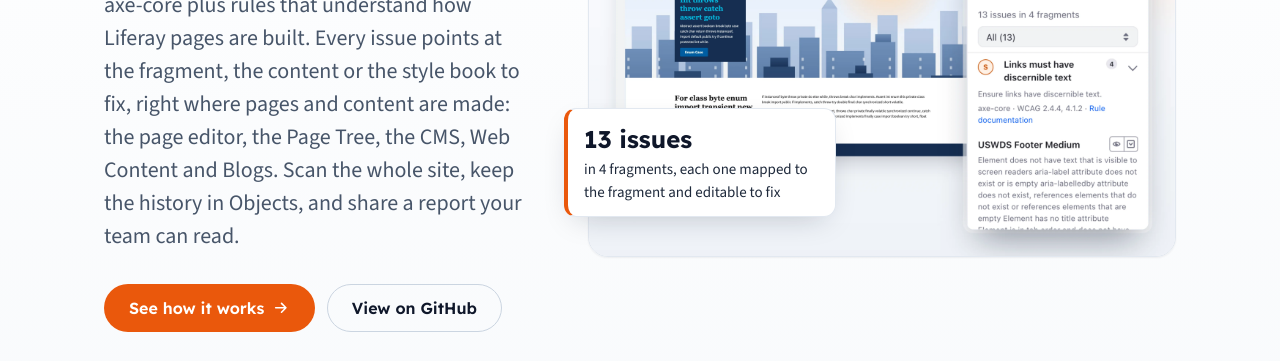
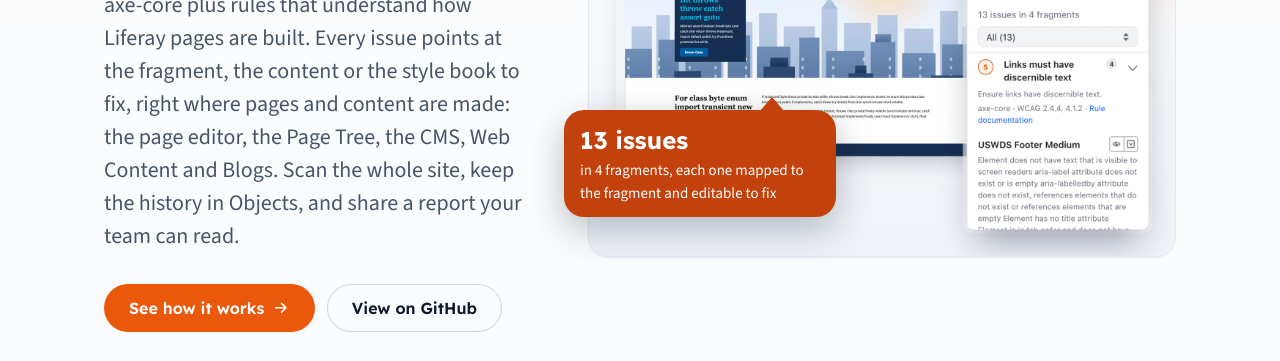
Before and after one commit to marcoscv-work/liferay-accessibility-scanner, a website: page site/index.html in a window 1280 px wide. Shown: the part 431-792 px from the top of the page. Drawn offline with nearby package versions, Linux system fonts and the light colour scheme.

Commit message:
Turn the hero callout into a speech bubble pointing at the page

```diff
--- a/site/styles.css
+++ b/site/styles.css
@@ -677,21 +677,33 @@ ul {
 }
 
 .hero-callout {
-	background: var(--bg-elevated);
-	border: 1px solid var(--border);
-	border-left: 4px solid var(--accent);
-	border-radius: var(--radius);
-	box-shadow: var(--shadow);
+	/* A speech bubble whose tail points into the page in the screenshot, so it
+	   reads as what the scanner says about that page, not as a site stat. The
+	   same fixed colors in light and dark mode: white on #c2410c is 5.2:1. */
+	background: #c2410c;
+	border-radius: var(--radius-lg);
+	bottom: clamp(1rem, 4vw, 2.5rem);
+	color: #ffffff;
+	filter: drop-shadow(0 12px 18px rgba(15, 23, 42, 0.28));
 	font-size: 0.9375rem;
-	bottom: clamp(1rem, 4vw, 2.5rem);
 	left: clamp(-1.5rem, -2vw, -0.5rem);
 	max-width: 17rem;
 	padding: var(--space-3) var(--space-4);
 	position: absolute;
 }
 
+.hero-callout::after {
+	border-bottom: 14px solid #c2410c;
+	border-left: 12px solid transparent;
+	border-right: 12px solid transparent;
+	content: '';
+	left: 72%;
+	position: absolute;
+	top: -13px;
+}
+
 .hero-callout strong {
-	color: var(--fg-strong);
+	color: #ffffff;
 	display: block;
 	font-family: var(--font-heading);
 	font-size: 1.5rem;
```
